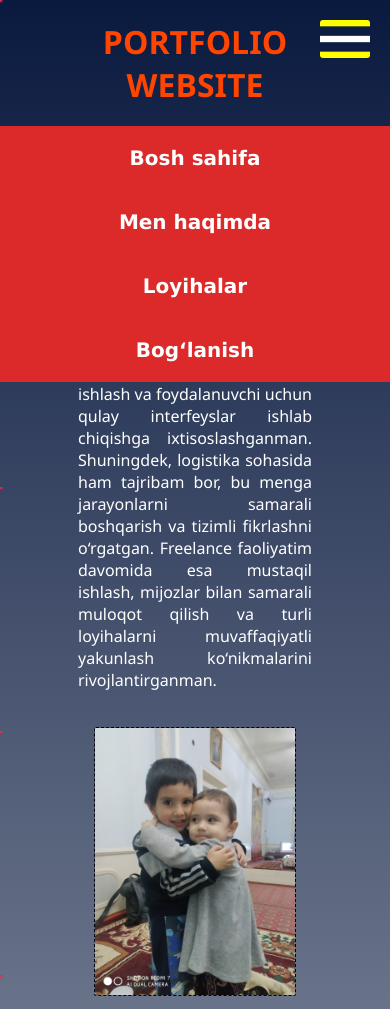
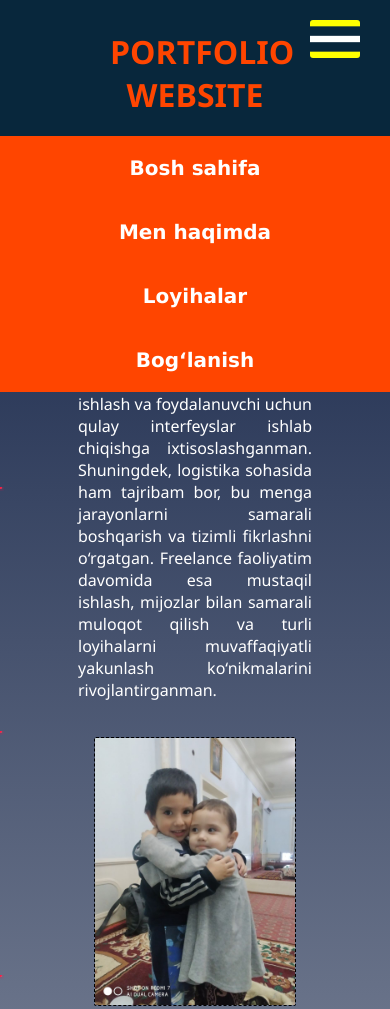
Before and after one commit to frankmir1977/Portfolio-sayt, a plain HTML site: page about.html in a window 390 px wide. Shown: the top 1009 px of the page. Drawn offline with Linux system fonts and the light colour scheme.

Commit message:
kamshiliklar taxlandi

```diff
--- a/about.html
+++ b/about.html
@@ -12,7 +12,7 @@
 
 <body>
 
-  <div class="sticky">
+  <div class="eng_usti">
     <div class="gamburg_div">
       <img src="assets/images/gamburger-menu.svg" alt="" class="gamburg_img">
 
--- a/css/about.css
+++ b/css/about.css
@@ -60,6 +60,16 @@
 
 }
 
+.eng_usti {
+  position: sticky;
+  top: 0;
+  /* qaysi joyda yopishib qolishini belgilaydi */
+  background: #08273c;
+  color: white;
+  padding: 10px;
+  z-index: 1;
+}
+
 .about_quti {
   display: flex;
   flex-direction: column;
--- a/css/contact.css
+++ b/css/contact.css
@@ -67,6 +67,17 @@
   transform: translateY(0);
 }
 
+.eng_usti {
+  position: sticky;
+  top: 0;
+  /* qaysi joyda yopishib qolishini belgilaydi */
+  background: #08273c;
+  color: white;
+  padding: 10px;
+  z-index: 1;
+}
+
+
 @media (max-width: 768px) {
   .menu {
     flex-direction: column;
--- a/css/projects.css
+++ b/css/projects.css
@@ -114,7 +114,7 @@
 
 }
 
-.sticky {
+.eng_usti {
   position: sticky;
   top: 0;
   /* qaysi joyda yopishib qolishini belgilaydi */
--- a/css/style.css
+++ b/css/style.css
@@ -199,14 +199,7 @@ footer {
   /* 180° aylantirish */
 }
 
-.sticky {
-  padding-bottom: 10px;
-  position: relative;
 
-  /* qaysi joyda yopishib qolishini belgilaydi */
-  z-index: 1;
-  /* z-index belgilash */
-}
 
 
 
@@ -223,8 +216,8 @@ footer {
     max-height: 500px;
     /* menyu balandligi */
     transition: max-height 1s ease;
-    position: absolute;
-    background-color: rgb(220, 42, 42);
+    position: fixed;
+    background-color: orangered;
     width: 100%;
 
     color: black;
@@ -247,13 +240,15 @@ footer {
 
   }
 
-  .sticky {
-    padding-bottom: 10px;
-    position: relative;
+  .eng_usti {
+    position: sticky;
+    top: 0;
+    /* qaysi joyda yopishib qolishini belgilaydi */
+    background-color: rgba(8, 39, 60);
+    color: white;
+    padding: 10px;
+    z-index: 1;
 
-    /* qaysi joyda yopishib qolishini belgilaydi */
-    z-index: 1;
-    /* z-index belgilash */
   }
 
 
```
Also changed, not shown: contact.html (+1 -1 lines), index.html (+1 -1 lines), projects.html (+1 -1 lines).
